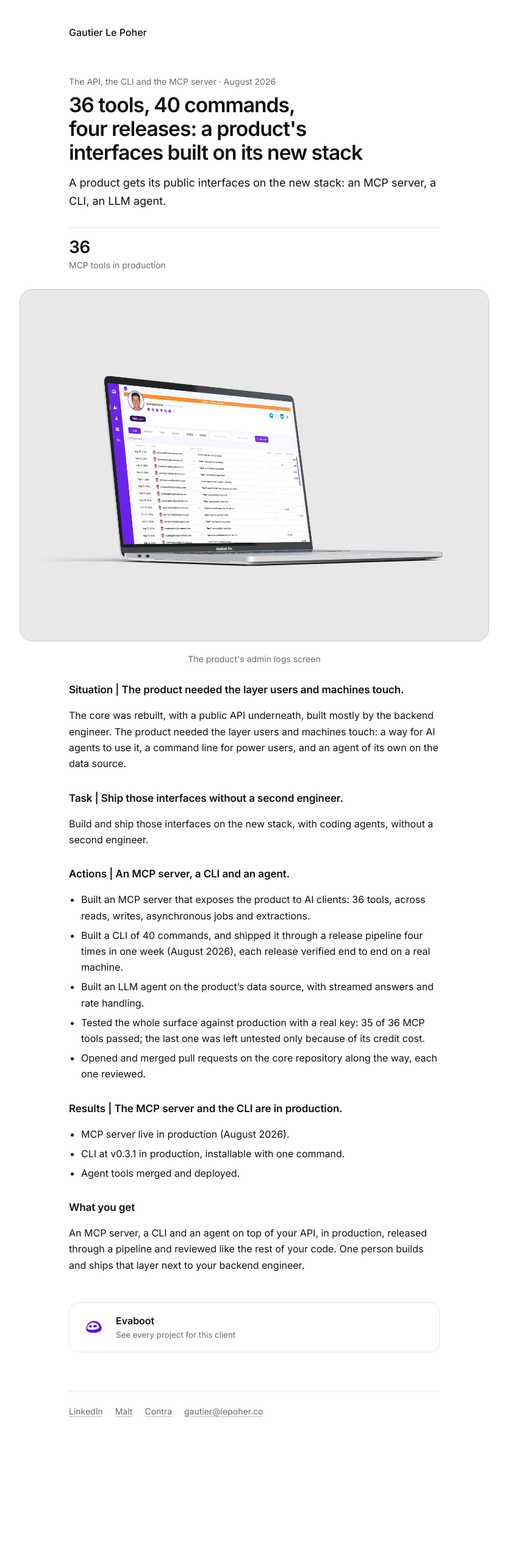
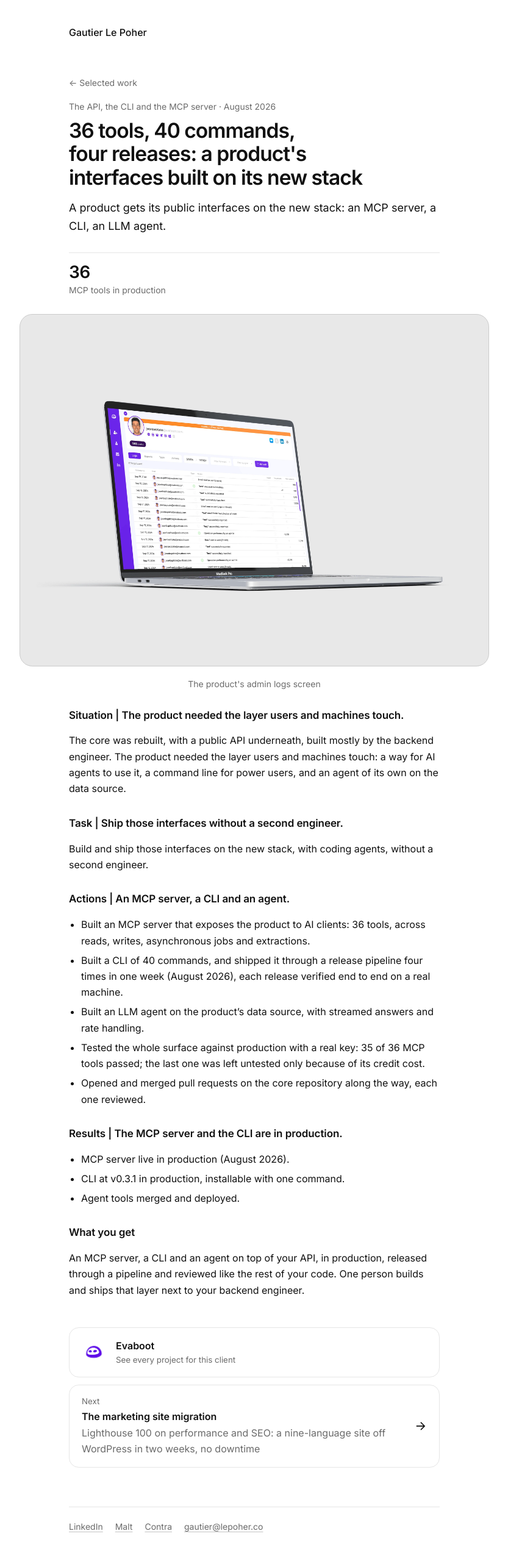
Before and after one commit to gautierlp/website, an Astro site: page /case-studies/interfaces-on-a-new-stack/ in a window 1280 px wide. Shown: the whole page at 61% size, without its empty margins (223-1056 px from the left). Before the commit the page ends 2374 px from the top, so only its background shows below. Built offline with nearby package versions, Linux system fonts and the light colour scheme; Astro itself is replaced by a stand-in of ours.

Commit message:
feat(case-studies): a back link above the title and a next story at the bottom
A reader who finished a story had no visible way back: only the name in
the header, which does not look like a link. Each page now opens with a
link back to the list it comes from (Selected work for a use case, Track
record for an app), and ends with a card to the next story of that list,
back to the first after the last.

```diff
--- a/src/components/CaseStudyPage.astro
+++ b/src/components/CaseStudyPage.astro
@@ -5,7 +5,8 @@ import BaseLayout from "../layouts/BaseLayout.astro";
 import Media from "./Media.astro";
 import Quote from "./Quote.astro";
 import DraftNote from "./DraftNote.astro";
-import { getClients, langOf, slugOf, type CaseStudy } from "../lib/content.ts";
+import ArrowRight from "./icons/ArrowRight.astro";
+import { getCaseStudies, getClients, langOf, slugOf, type CaseStudy } from "../lib/content.ts";
 import type { Lang } from "../i18n/ui.ts";
 import { t, localePath, stripLang } from "../i18n/utils.ts";
 
@@ -23,10 +24,20 @@ const canonical = isFallback ? "https://lepoher.co" + stripLang(Astro.url.pathna
 // A use case's intro already says what kind of company it was, so its label leaves the client out.
 const showClient = d.kind !== "use-case" && d.client !== d.name;
 const label = [showClient ? d.client : "", d.when].filter(Boolean).join(" · ");
+// The list this story belongs to on the homepage: use cases are the Selected work cards, apps the live Track record lines.
+const isUseCase = d.kind === "use-case";
+const list = (await getCaseStudies(lang)).filter((s) => s.data.kind === d.kind && (isUseCase || s.data.status === "live"));
+const back = isUseCase
+  ? { href: `${localePath(lang, "/")}#work`, text: tr("section.selectedWork") }
+  : { href: `${localePath(lang, "/")}#track-record`, text: tr("section.allApps") };
+// The next story in that list, back to the first after the last. A story not in the list (an empty draft) leads to the first.
+const at = list.findIndex((s) => slugOf(s) === slugOf(study));
+const next = list.length > 1 ? list[(at + 1) % list.length] : undefined;
 ---
 <BaseLayout lang={pageLang} routeLang={lang} title={`${d.title} | Gautier Le Poher`} description={d.summary} noindex={isDraft || isFallback} canonical={canonical}>
   <article class="cs">
     <header class="cs__head" data-r>
+      <a class="cs__back" href={back.href}>← {back.text}</a>
       <p class="cs__label">{d.nda ? <><span class="nda">{d.name}</span> <span class="nda-label">{tr("project.nda")}</span></> : d.name}{label && ` · ${label}`}</p>
       <h1>{d.title}</h1>
       <p class="cs__intro">{d.intro}</p>
@@ -52,6 +63,12 @@ const label = [showClient ? d.client : "", d.when].filter(Boolean).join(" · ");
       <a class="cs__client" href={localePath(lang, `/clients/${slugOf(client)}/`)} data-r>
         {client.data.logo && <img src={client.data.logo} alt="" width="40" height="40" />}
         <span><strong>{client.data.name}</strong><small>{tr("caseStudy.more")}</small></span>
+      </a>
+    )}
+    {next && (
+      <a class="cs__next" href={localePath(lang, `/case-studies/${slugOf(next)}/`)} data-r>
+        <span><small>{tr("caseStudy.next")}</small><strong class={next.data.nda ? "nda" : undefined}>{next.data.name}</strong><span class="cs__next-title">{next.data.title}</span></span>
+        <ArrowRight />
       </a>
     )}
   </article>
--- a/src/components/WorkCarousel.astro
+++ b/src/components/WorkCarousel.astro
@@ -21,7 +21,7 @@ const cards = useCases.map((u) => ({
   href: localePath(lang, `/case-studies/${slugOf(u)}/`),
 }));
 ---
-<section class="work" aria-labelledby="work-title">
+<section class="work" id="work" aria-labelledby="work-title">
   <h2 id="work-title">{tr("section.selectedWork")}</h2>
   <ul class="work__track" data-carousel aria-label={tr("section.selectedWork")}>
     {cards.map((c, i) => (
--- a/src/i18n/ui.ts
+++ b/src/i18n/ui.ts
@@ -39,6 +39,7 @@ const en = {
   "nav.home": "Gautier Le Poher",
   "project.nda": "NDA signed",
   "caseStudy.more": "See every project for this client",
+  "caseStudy.next": "Next",
   "client.caseStudies": "Case studies",
   "github.caption": "{n} contributions in the last 12 months",
   "github.view": "View on GitHub",
@@ -86,6 +87,7 @@ const fr: Partial<Record<keyof typeof en, string>> = {
   "nav.home": "Gautier Le Poher",
   "project.nda": "NDA signé",
   "caseStudy.more": "Voir tous les projets pour ce client",
+  "caseStudy.next": "Suivant",
   "client.caseStudies": "Études de cas",
   "github.caption": "{n} contributions sur les 12 derniers mois",
   "github.view": "Voir sur GitHub",
--- a/src/styles/global.css
+++ b/src/styles/global.css
@@ -311,6 +311,15 @@ figcaption { font-size: 0.875rem; margin-top: 0.4rem; }
 .cs__client:hover { border-color: var(--underline); transform: translateY(-2px); }
 .cs__client img { width: 2.5rem; height: 2.5rem; border-radius: 0.6rem; }
 .cs__client small { display: block; color: var(--muted); }
+/* Back to the list the story comes from: small and grey, above the label. */
+.cs__back { display: inline-block; margin-bottom: 1rem; color: var(--muted); font-size: 0.875rem; text-decoration: none; }
+.cs__back:hover { color: var(--ink); }
+/* The next story: the same card as the client card, with an arrow. Close under the client card, apart otherwise. */
+.cs > .cs__next { display: flex; align-items: center; justify-content: space-between; gap: 1rem; margin-top: 3rem; padding: 1rem 1.25rem; border: 1px solid var(--rule); border-radius: 1rem; text-decoration: none; transition: border-color 0.18s, transform 0.18s; }
+.cs > .cs__client + .cs__next { margin-top: 0.75rem; }
+.cs__next:hover { border-color: var(--underline); transform: translateY(-2px); }
+.cs__next small, .cs__next-title { display: block; color: var(--muted); }
+.cs__next svg { flex: none; width: 1.25rem; height: 1.25rem; fill: currentColor; }
 .client__logo { width: 3rem; height: 3rem; border-radius: 0.75rem; }
 /* Reveal: hidden only when scripts run (html.js), shown by .is-in. Reduced motion: nothing hidden, nothing moves. */
 .js .cs [data-r], .js .cs__body > * { opacity: 0; filter: blur(10px); transform: translateY(12px); transition: opacity 0.7s cubic-bezier(0.22, 1, 0.36, 1), filter 0.7s cubic-bezier(0.22, 1, 0.36, 1), transform 0.7s cubic-bezier(0.22, 1, 0.36, 1); }
@@ -321,6 +330,6 @@ html.js:not(.cs-ready) .cs [data-r], html.js:not(.cs-ready) .cs__body > * { anim
 @media print { .js .cs [data-r], .js .cs__body > * { opacity: 1; filter: none; transform: none; } }
 @media (prefers-reduced-motion: reduce) {
   .js .cs [data-r], .js .cs__body > * { opacity: 1; filter: none; transform: none; transition: none; }
-  .cs__client { transition: none; }
-  .cs__client:hover { transform: none; }
+  .cs__client, .cs__next { transition: none; }
+  .cs__client:hover, .cs__next:hover { transform: none; }
 }
```
Also changed, not shown: tests/site.test.mjs (+22 -1 lines).
